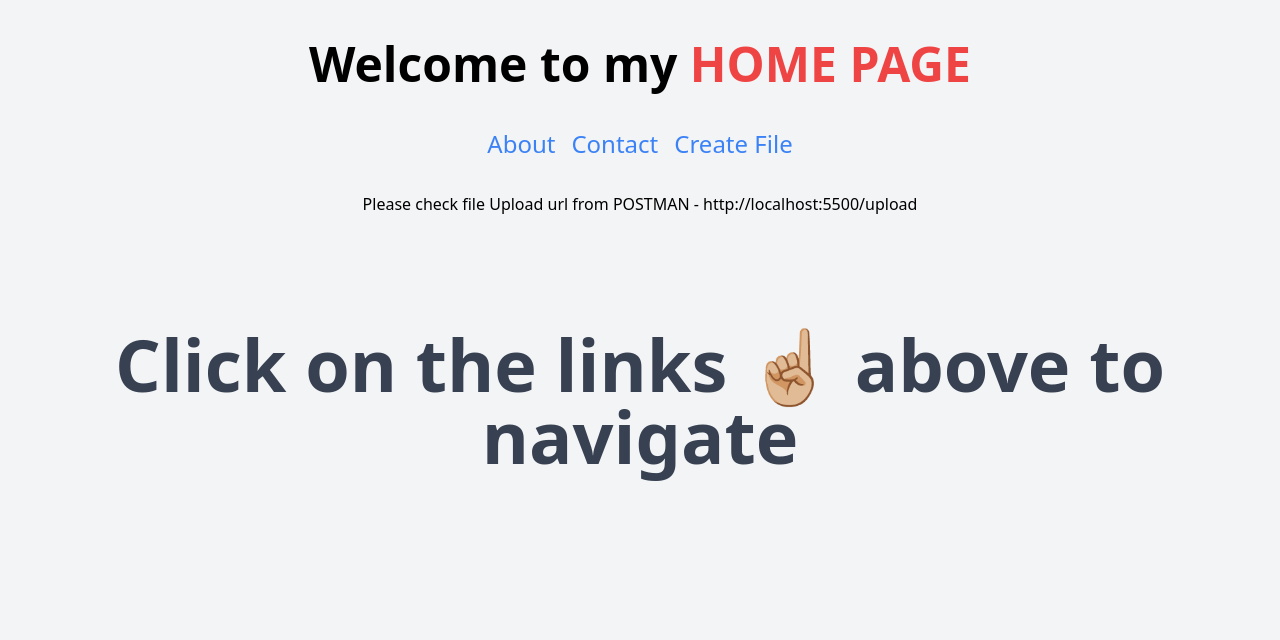
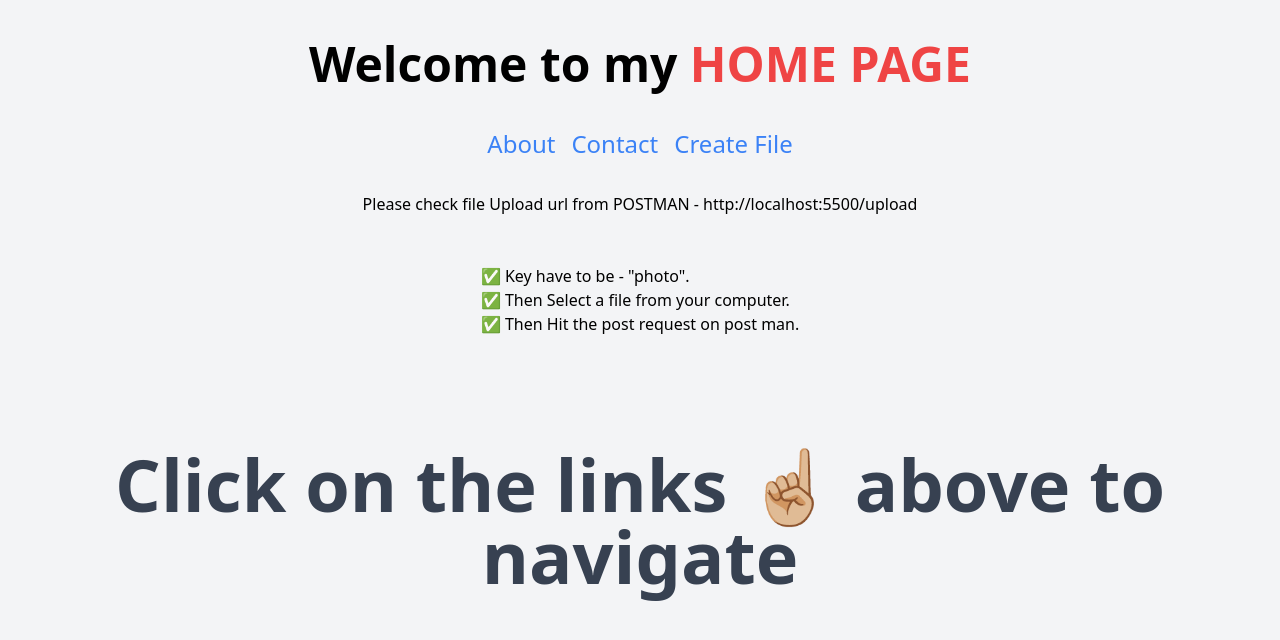
Before and after one commit to the-mihir/assignmentExpress, a website: page src/view/index.html in a window 1280 px wide. Drawn offline with nearby package versions, Linux system fonts and the light colour scheme.

Commit message:
Finish all the requerment for assingment

```diff
--- a/src/view/index.html
+++ b/src/view/index.html
@@ -21,8 +21,17 @@
         <a href="/contact" class="text-blue-500 hover:underline mx-4 text-2xl">Contact</a>
         <a href="/file-write" class="text-blue-500 hover:underline text-2xl">Create File</a>
     </div>
+
     <div class="container mx-auto flex justify-center">
      <p class="pt-8 ">Please check file Upload url from POSTMAN - http://localhost:5500/upload </p>
+    </div>
+
+    <div class="container mx-auto flex justify-center mt-12">
+        <ul>
+            <li>✅ Key have to be - "photo".</li>
+            <li>✅ Then Select a file from your computer.</li>
+            <li>✅ Then Hit the post request on post man.</li>
+        </ul>
     </div>
 
     <div class="flex justify-center container mx-auto py-28">
```
